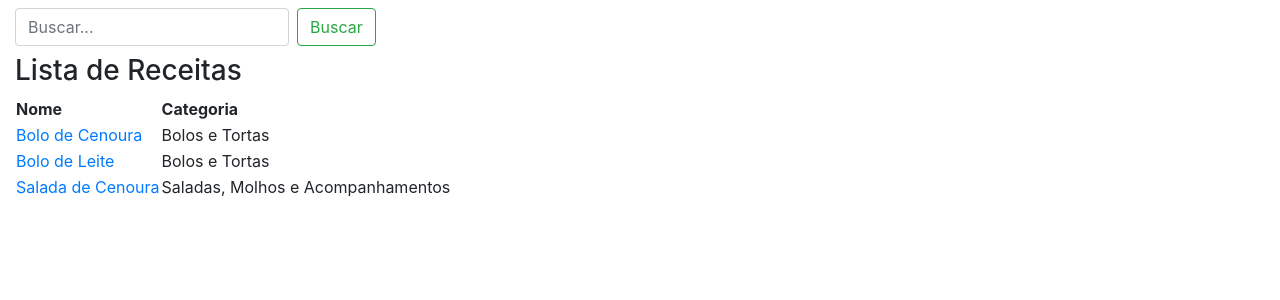
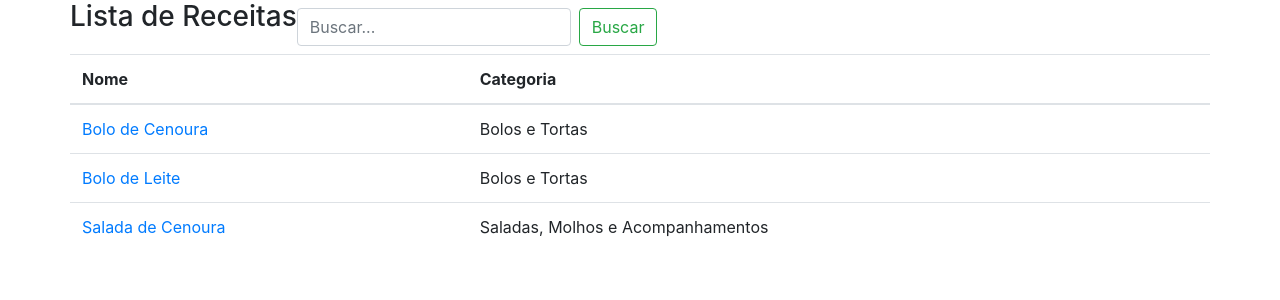
Before and after one commit to davymatos/Me-Receita, a Django app: page /listagem/ in a window 1280 px wide. Shown: the part 56-356 px from the top of the page. Run offline with Django 3.2, Linux system fonts and the light colour scheme; data comes from the database, SQL or seed files in the repository; some libraries are stand-ins or nearby versions.

Commit message:
Modificação na tabela de listagem

```diff
--- a/app/templates/app/listagem.html
+++ b/app/templates/app/listagem.html
@@ -1,17 +1,19 @@
 {% extends "app/base.html" %}
 
 {% block content %}
+    <div class="container">
+      <div class="row">
+        <h3 id="tlista">Lista de Receitas</h3>
         <form class="form-inline my-2 my-lg-2" action="." method="GET">
             <input class="form-control mr-sm-2" type="text" id="txtBusca" placeholder="Buscar..." name="busca"/>
-        <button class="btn btn-outline-success my-2 my-sm-0" type="submit">Buscar</button>
+            <button class="btn btn-outline-success my-0 my-sm-0" type="submit">Buscar</button>
         </form>
-    <h3>Lista de Receitas</h3>
         {% if receitas %}
-        <table>
+            <table class="table table-hover">
               <thead>
                 <tr>
-                    <th>Nome</th>
-                    <th>Categoria</th>
+                  <th scope="col">Nome</th>
+                  <th scope="col">Categoria</th>
                 </tr>
               </thead>
               <tbody>
@@ -22,21 +24,10 @@
                         <td>{{ receita.categoria }}</td>
                     </tr>
                 {% endfor %}
-            </tbody>
             </table>
         {% else %}
             <p>Sem itens na lista.</p>
         {% endif %}
-    <!--
-    <ul>
-        <form action="." method="GET">
-            <input type="text" id="txtBusca" placeholder="Buscar..." name="busca"/>
-            <input type="submit" value="Buscar"/>
-        </form>
-        <h4>----- Nome ----------- Categoria -----</h4>
-        {% for receita in receitas %}
-            <li>{{ receita.nome }} - {{ receita.categoria }}</li>
-        {% endfor %}
-        <h4>--------------------------------------------</h4>
-    </ul>-->
+        </div>
+    </div>
 {% endblock %}
```
Also changed, not shown: app/templates/app/css/style.css (added). Lines whose indentation alone changed are shown as unchanged.
